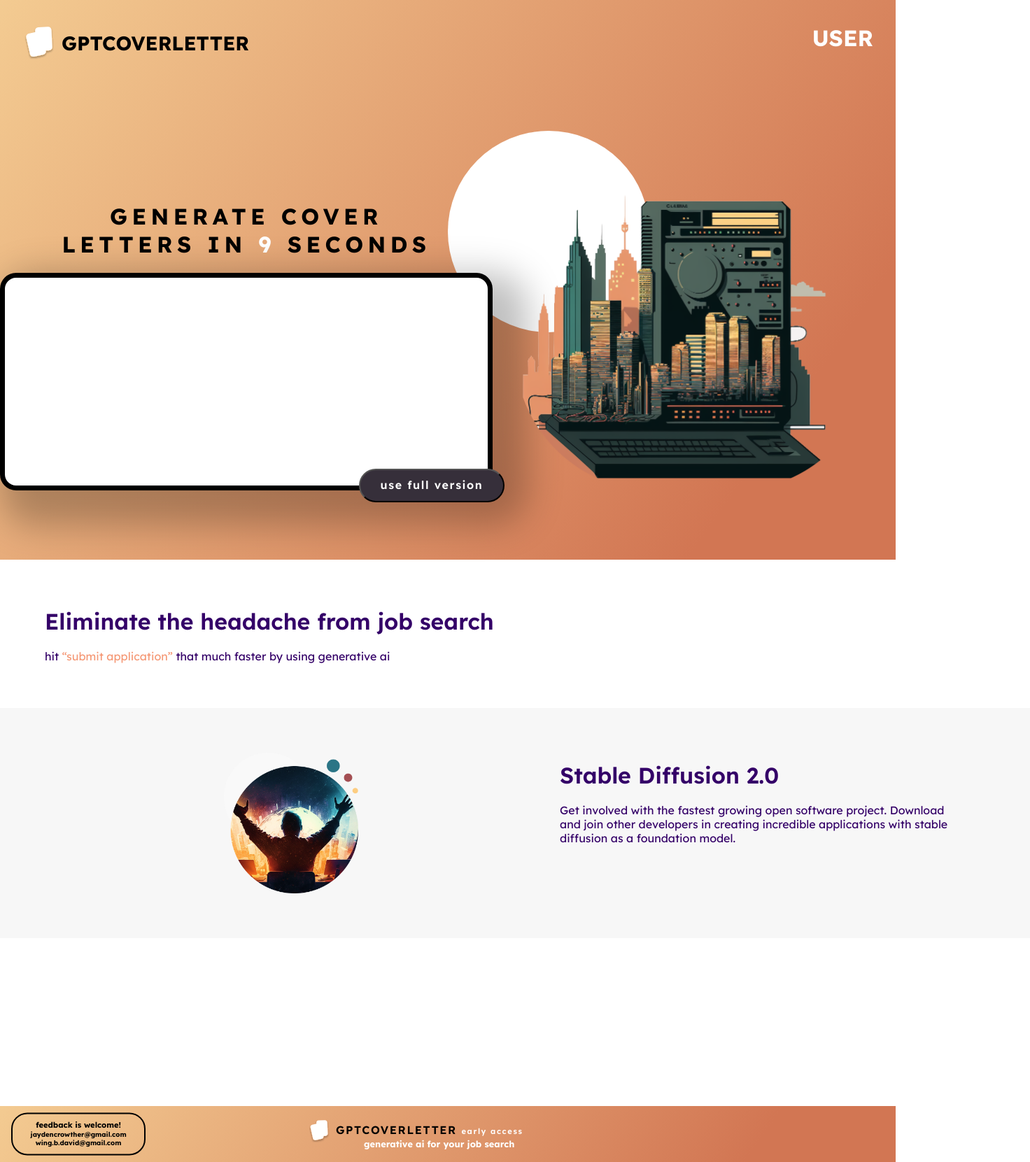
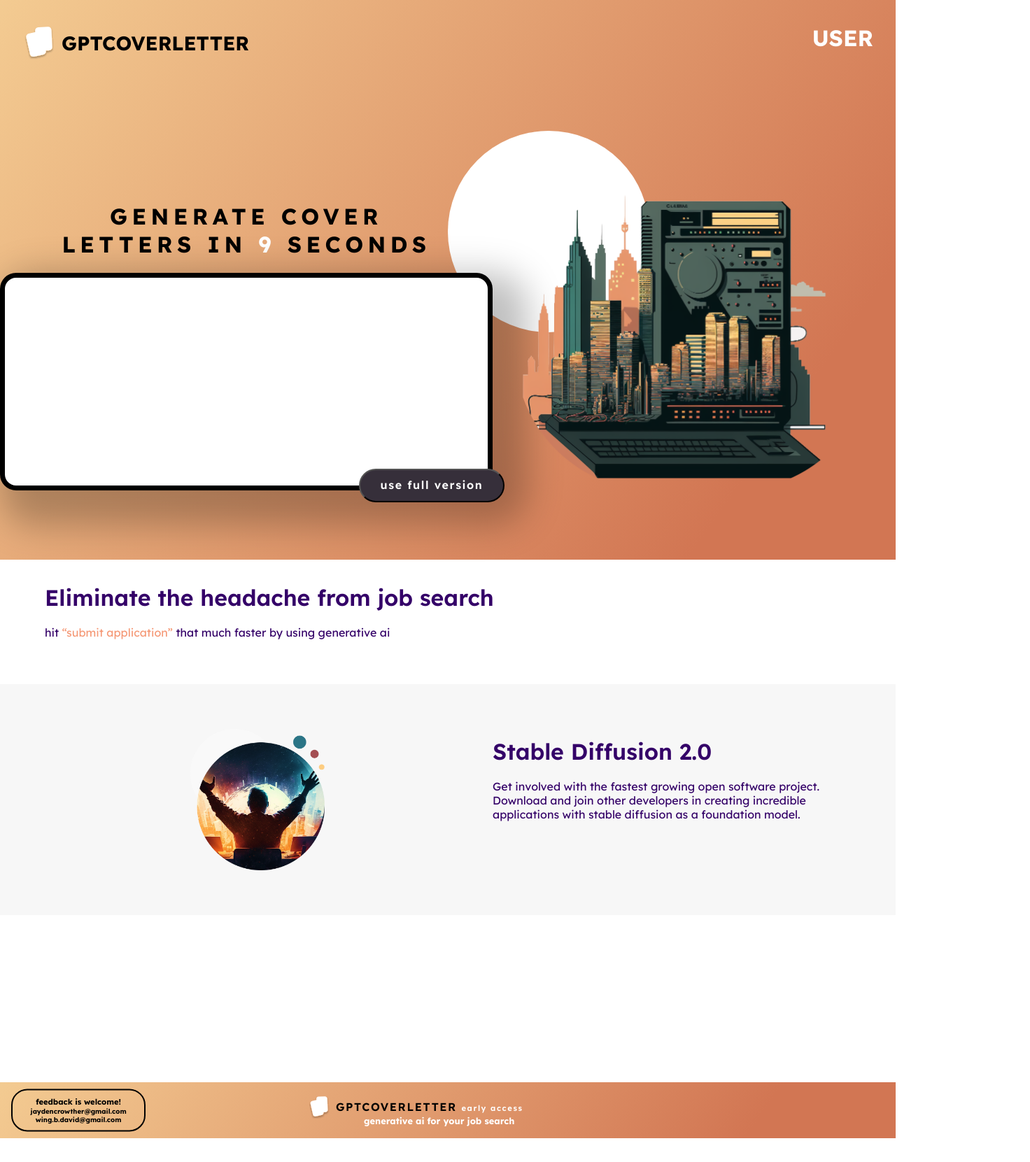
Before and after one commit to xEpiqq/coverletter-gen, a Next.js app: page / in a window 1280 px wide. Shown: the whole page at 70% size, 1472 px wide, since content can reach past the window. After the commit the page ends 1627 px from the top, so only its background shows below. Built offline with nearby package versions, Linux system fonts and the light colour scheme; no server answers; a web font is replaced by a local one.

Commit message:
fixed home page scaling

```diff
--- a/app/page.module.scss
+++ b/app/page.module.scss
@@ -59,6 +59,11 @@
     border-radius: 50%;
     z-index: 0;
   }
+}
+
+.home_first {
+
+  height: 90vh;
 }
 
 .home_left {
@@ -231,7 +236,6 @@
   }
 
   .gpt_tech_showcase_container {
-    width: 100%;
     background-color: #f7f7f7;
     padding: 4rem;
     padding-left: 6rem;
```
